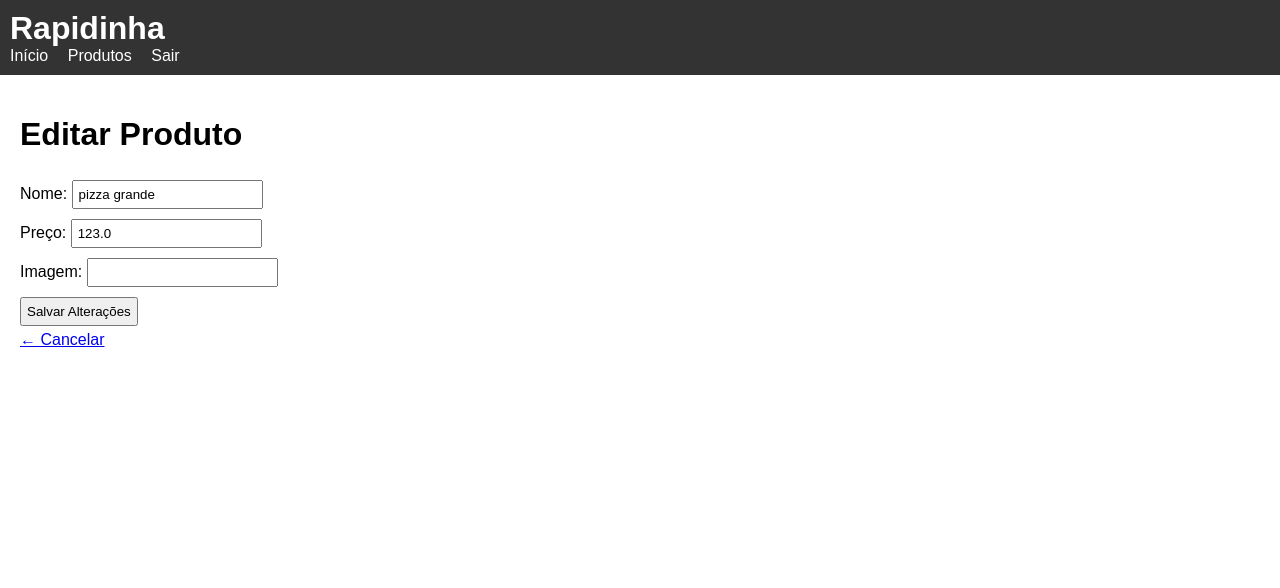
After one commit to anthonynhogod/mapa-web, a Flask app: page /produtos/1/editar in a window 1280 px wide. The commit adds this page. Shown: the top 588 px of the page. Run offline with Flask 3, Linux system fonts and the light colour scheme; a user stored in the database is signed in.

Commit message:
Entidades do banco criadas

```diff
--- a/git.txt
+++ b/git.txt
@@ -1,2 +1,3 @@
 #git add --all
 #git commit -m "comentario"
+#git push
--- a/main.py
+++ b/main.py
@@ -63,7 +63,15 @@ def novo_produto():
 
     if request.method == "POST":
         nome_produto = request.form["nomeProduto"]
-        novo = Produto(nome=nome_produto, usuario_id=current_user.id)
+        preco = float(request.form["precoProduto"])
+        imagem = request.form["imagemProduto"]
+
+        novo = Produto(
+            nome=nome_produto,
+            preco=preco,
+            imagem=imagem,
+            id_empresa=current_user.id
+        )
         db.session.add(novo)
         db.session.commit()
 
@@ -73,18 +81,51 @@ def novo_produto():
 def produtos():
     if request.method == "POST" and current_user.tipo == "admin":
         nome_produto = request.form["nomeProduto"]
-        novo_produto = Produto(nome=nome_produto, usuario_id=current_user.id)
-        db.session.add(novo_produto)
+        produto = Produto(nome=nome_produto, id_empresa=current_user.id)
+        db.session.add(produto)
         db.session.commit()
         return redirect(url_for("produtos"))
 
     if current_user.is_authenticated and current_user.tipo == "admin":
-        produtos = Produto.query.filter_by(usuario_id=current_user.id).all()
+        produtos = Produto.query.filter_by(id_empresa=current_user.id).all()
     else:
         produtos = Produto.query.all()
 
     return render_template("produtos.html", produtos=produtos)
 
+@app.route("/produtos/<int:id>")
+def detalhe_produto(id):
+    produto = Produto.query.get_or_404(id)
+    return render_template("detalhe_produto.html", produto=produto)
+
+@app.route("/produtos/<int:id>/editar", methods=["GET", "POST"])
+@login_required
+def editar_produto(id):
+    produto = Produto.query.get_or_404(id)
+    if current_user.id != produto.id_empresa:
+        return "Acesso negado", 403
+
+
+    if request.method == "POST":
+        produto.nome = request.form["nomeProduto"]
+        produto.preco = float(request.form["precoProduto"])
+        produto.imagem = request.form["imagemProduto"]
+        db.session.commit()
+        return redirect(url_for("produtos"))
+
+
+    return render_template("editar_produto.html", produto=produto)
+
+@app.route("/produtos/<int:id>/excluir", methods=["POST"])
+@login_required
+def excluir_produto(id):
+    produto = Produto.query.get_or_404(id)
+    if current_user.id != produto.id_empresa:
+        return "Acesso negado", 403
+
+    db.session.delete(produto)
+    db.session.commit()
+    return redirect(url_for("produtos"))
 
 
 @app.route("/logout")
--- /dev/null
+++ b/templates/editar_produto.html
@@ -0,0 +1,18 @@
+{% extends 'base.html' %}
+{% block titulo %}Editar Produto{% endblock %}
+{% block conteudo %}
+    <h1>Editar Produto</h1>
+    <form method="POST">
+        <label for="nomeProduto">Nome:</label>
+        <input type="text" name="nomeProduto" value="{{ produto.nome }}"><br>
+
+        <label for="precoProduto">Preço:</label>
+        <input type="number" name="precoProduto" step="0.01" value="{{ produto.preco }}"><br>
+
+        <label for="imagemProduto">Imagem:</label>
+        <input type="text" name="imagemProduto" value="{{ produto.imagem }}"><br>
+
+        <input type="submit" value="Salvar Alterações">
+    </form>
+    <a href="{{ url_for('produtos') }}">← Cancelar</a>
+{% endblock %}
```
Also changed, not shown: models.py (+97 -2 lines), templates/detalhe_produto.html (added, +9 -0 lines), templates/novo_produto.html (+10 -3 lines), templates/produtos.html (+10 -3 lines), instance/database.db.
